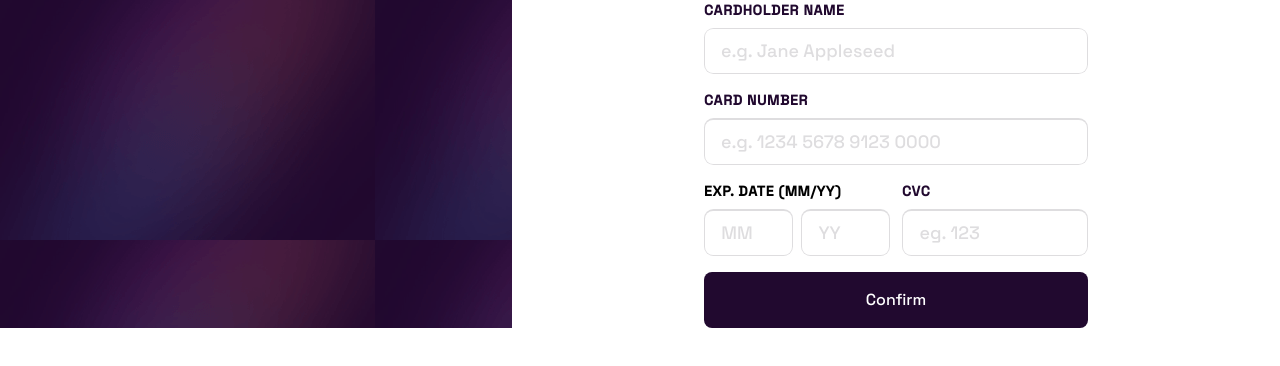
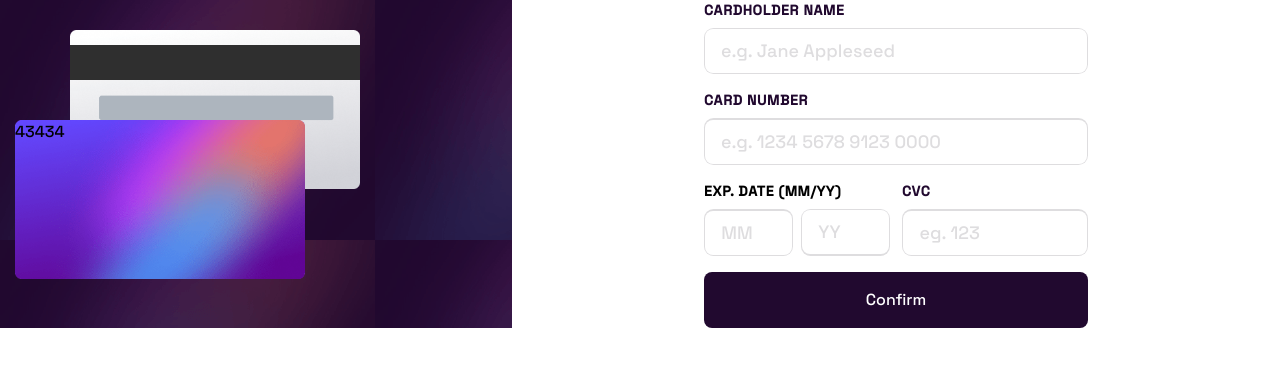
Before and after one commit to Jithin-b-p/interactive-card-details-form-main, a React (Vite) app: page / in a window 1280 px wide. Shown: the top 366 px of the page. Built offline with nearby package versions, Linux system fonts and the light colour scheme.

Commit message:
adding card transition

```diff
--- a/package.json
+++ b/package.json
@@ -11,6 +11,7 @@
   },
   "dependencies": {
     "@hookform/resolvers": "^3.4.2",
+    "framer-motion": "^11.2.10",
     "react": "^18.2.0",
     "react-dom": "^18.2.0",
     "react-hook-form": "^7.51.5",
--- a/src/App.tsx
+++ b/src/App.tsx
@@ -1,13 +1,48 @@
 import { useState } from "react";
 import Form from "./components/Form";
 import { initalValue } from "./constants/constants";
+import { motion } from "framer-motion";
 
 function App() {
   const [formData, setFormData] = useState(initalValue);
 
   return (
     <section className="flex flex-col h-full md:flex-row">
-      <div className="max-md:p-[7.5rem] md:basis-1/2 bg-[url('/images/bg-main-mobile.png')]"></div>
+      <div className="relative max-md:h-[15rem] md:basis-1/2 bg-[url('/images/bg-main-mobile.png')]">
+        <motion.div
+          animate={{
+            x: [-600, 30, 15],
+            y: [120, 120, 120],
+            opacity: [0, 1, 1],
+          }}
+          transition={{ duration: 1 }}
+          className="absolute z-10 min-w-fit h-fit"
+        >
+          <span className="absolute">43434</span>
+          <img
+            src="/public/images/bg-card-front.png"
+            width={290}
+            height={100}
+            alt=""
+          />
+        </motion.div>
+        <motion.div
+          animate={{
+            x: [200, 30, 70],
+            y: [30, 30, 30],
+            opacity: [0, 1, 1],
+          }}
+          transition={{ duration: 1 }}
+          className="absolute -z-1 min-w-fit h-fit"
+        >
+          <img
+            src="/public/images/bg-card-back.png"
+            width={290}
+            height={100}
+            alt=""
+          />
+        </motion.div>
+      </div>
       <div className="flex items-center justify-center max-md:pt-[5.5rem] max-md:px-5 max-md:pb-[3rem] md:w-3/4">
         <Form formData={formData} handleFormData={setFormData} />
       </div>
--- a/src/components/Form.tsx
+++ b/src/components/Form.tsx
@@ -120,7 +120,7 @@ function Form({
                 onChange={onMonthChange}
               />
             </span>
-            <span className="w-1/2 px-[1.4px] py-[1.5px] input">
+            <span className="w-1/2 px-[1.3px] py-[1px] input">
               <input
                 className="w-full border-none border-[1px] text-lg px-4 py-2 placeholder:text-customNeutral-300 border-customNeutral-300 rounded-lg"
                 {...register("expyear")}
--- a/src/main.tsx
+++ b/src/main.tsx
@@ -2,11 +2,14 @@ import React from "react";
 import ReactDOM from "react-dom/client";
 import App from "./App.tsx";
 import "./index.css";
+import { MotionConfig } from "framer-motion";
 
 ReactDOM.createRoot(document.getElementById("root")!).render(
   <React.StrictMode>
     <main className="min-h-svh">
-      <App />
+      <MotionConfig reducedMotion="user">
+        <App />
+      </MotionConfig>
     </main>
   </React.StrictMode>
 );
```
Also changed, not shown: 1 other file (tests, documents, lock files or other folders).
